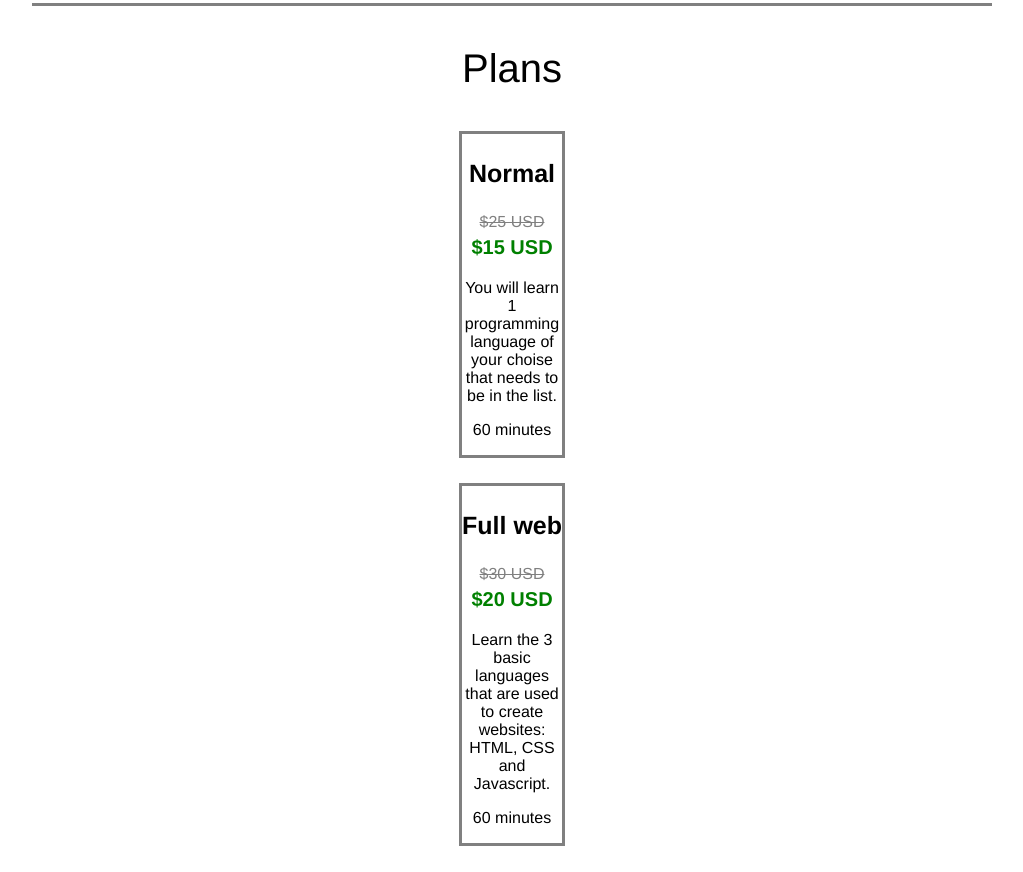
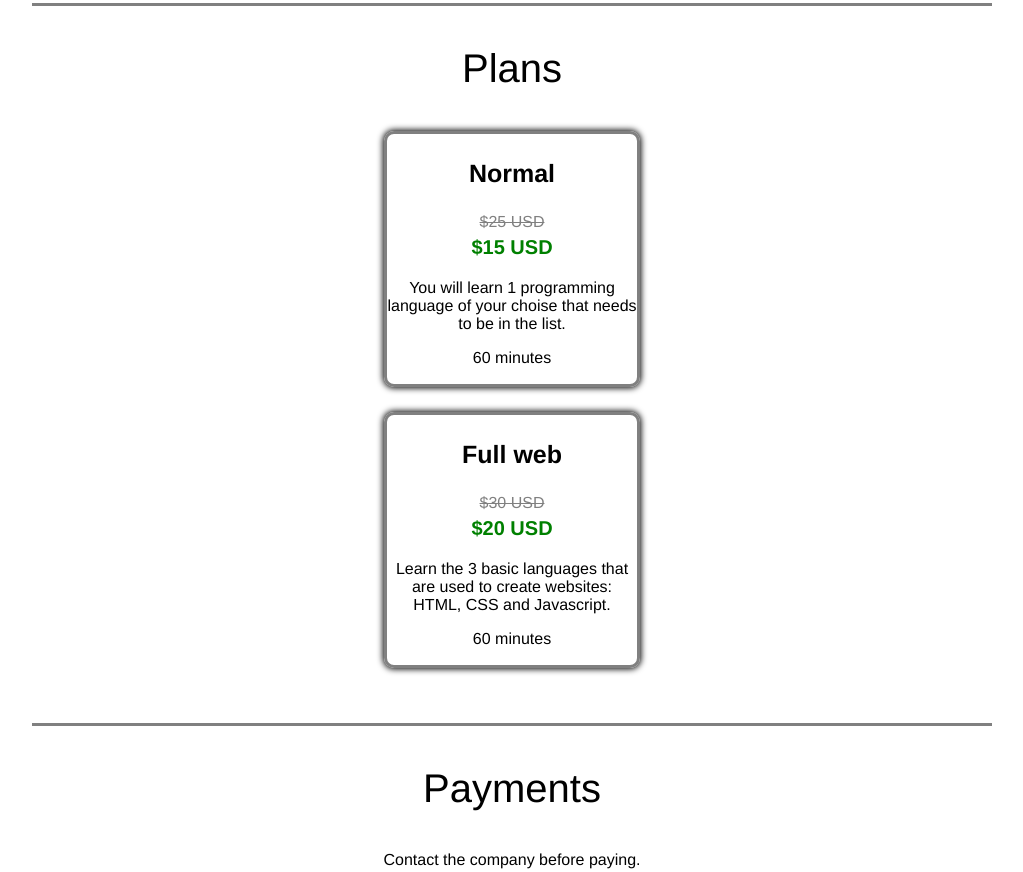
Before and after one commit to tutormatic/tutormatic.github.io, a plain HTML site: page index.html in a window 1280 px wide. Shown: the part 1396-2268 px from the top of the page, without its empty margins (128-1151 px from the left). Drawn offline with Linux system fonts and the light colour scheme.

Commit message:
Update style.css

```diff
--- a/style.css
+++ b/style.css
@@ -129,9 +129,11 @@ body {
 }
 
 .Plan {
-    height: 100%;
-    width: 100px;
+    height: 250px;
+    width: 250px;
     border: solid gray 3px;
+    border-radius: 10px;
+    box-shadow: black 0 0 6px 1px;
 }
 
 .Sep {
```
